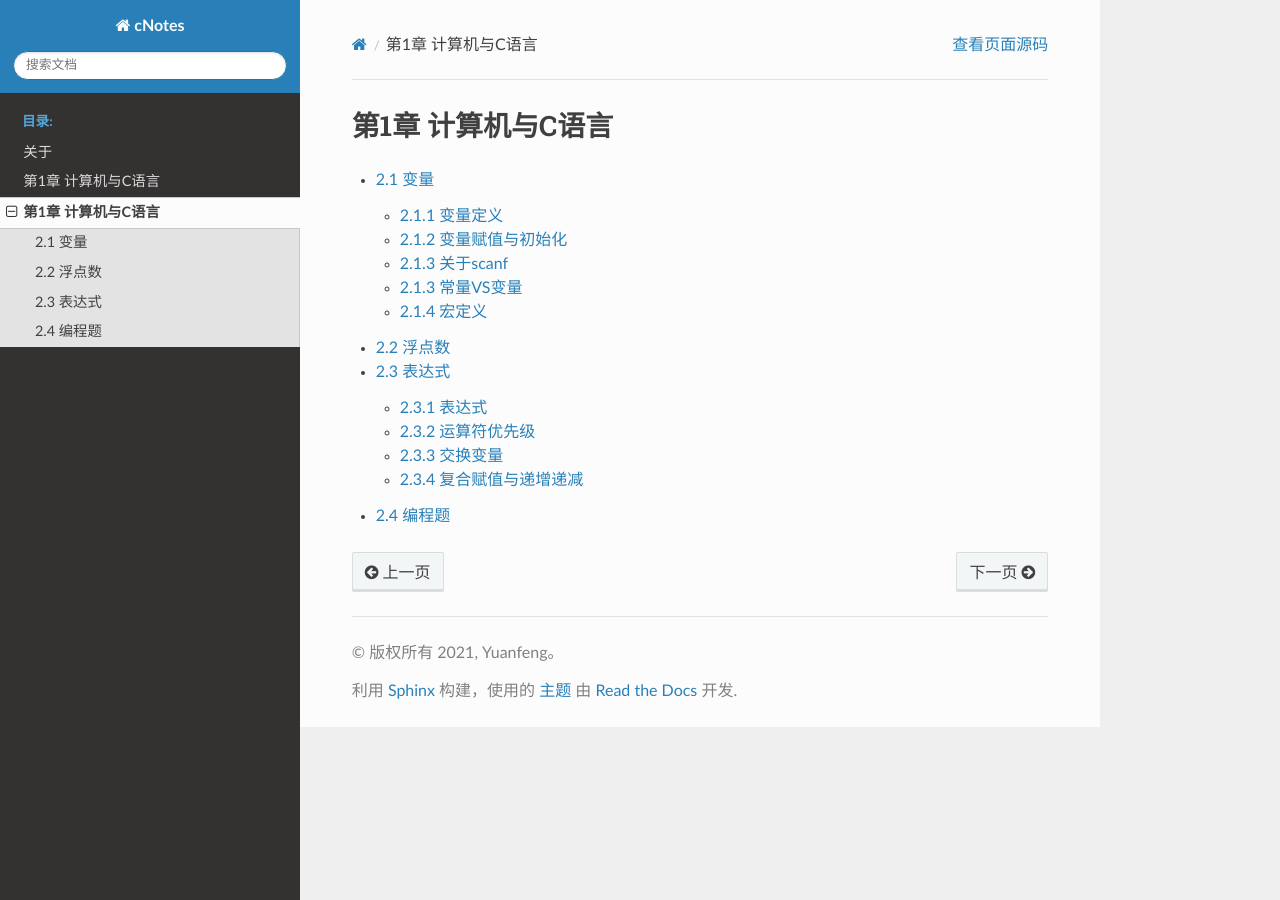
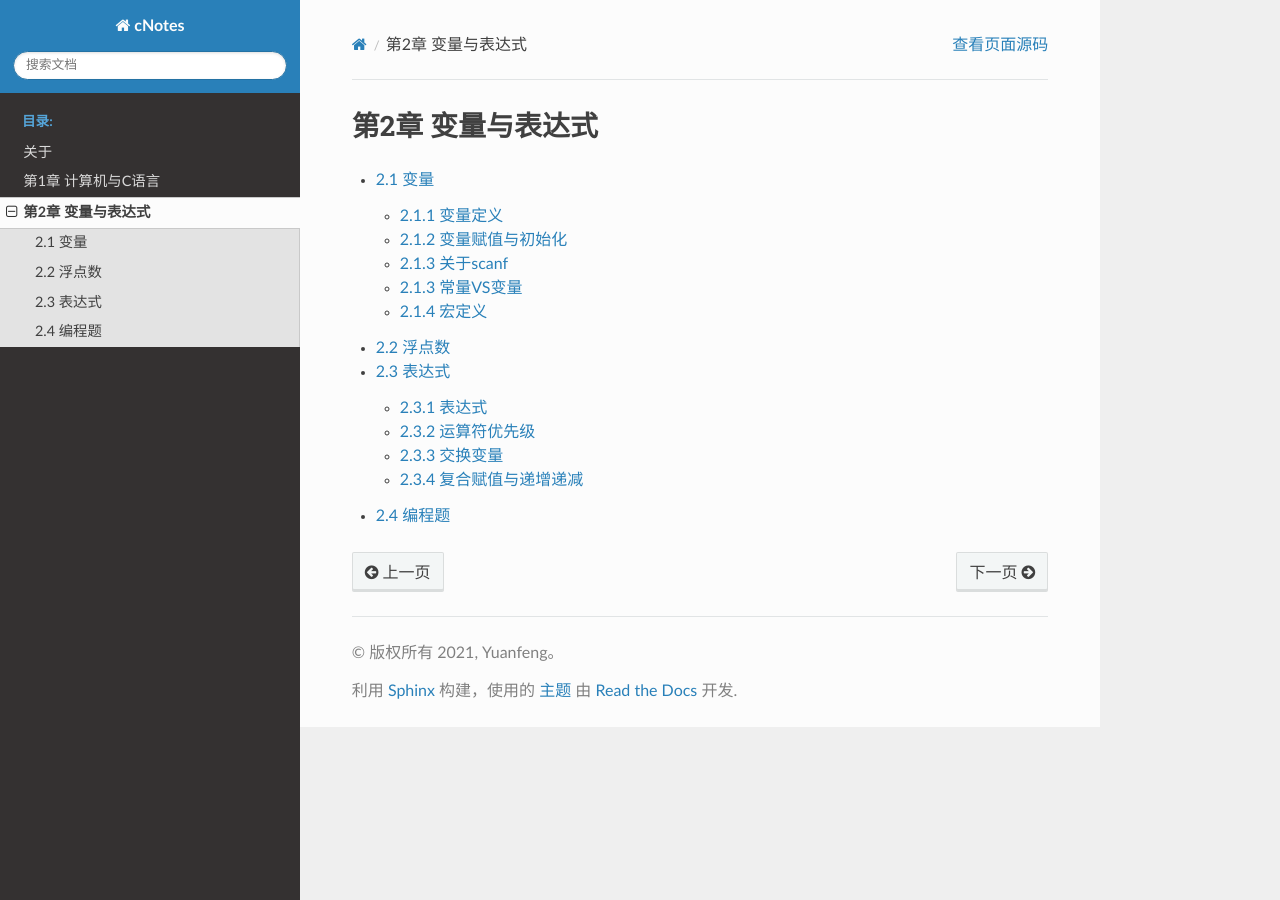
Before and after one commit to Yuanfeng123/cNotes, a Sphinx documentation site: the page built from source/chapter2/index.rst, in a window 1280 px wide. Built offline with Sphinx 7.4.7 and the Read the Docs theme 2.0.0, drawn with Linux system fonts in a browser that asks for light colours.

Commit message:
Update index.rst

```diff
--- a/source/chapter2/index.rst
+++ b/source/chapter2/index.rst
@@ -1,4 +1,4 @@
-第1章 计算机与C语言
+第2章 变量与表达式
 =================================
 
 .. toctree::
```
